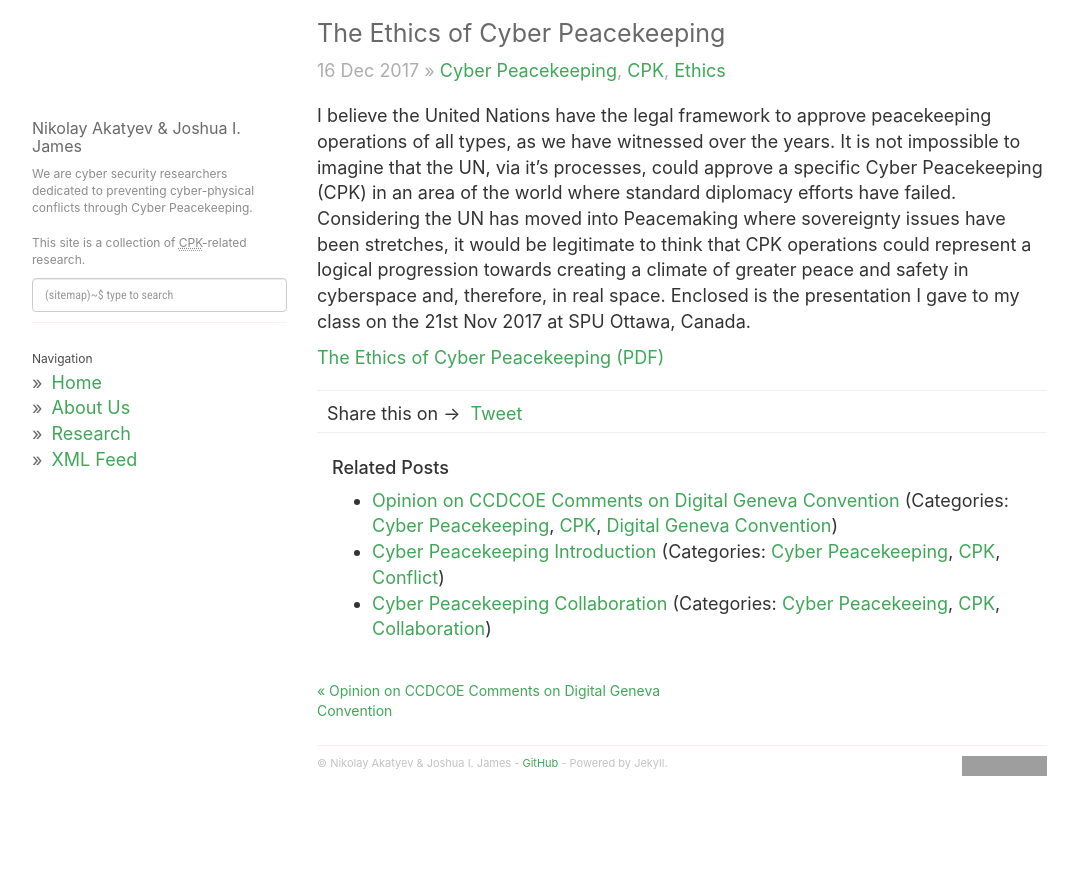
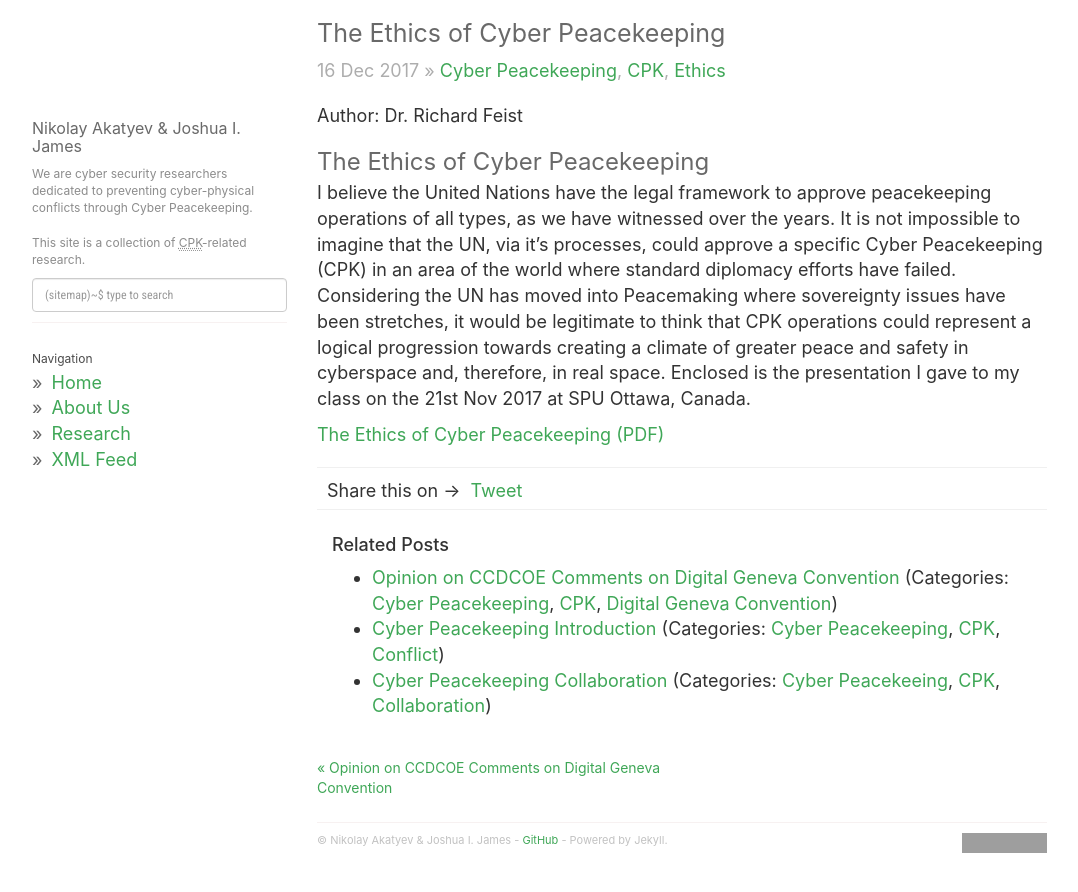
Before and after one commit to jijames/cyberpeacekeeping, a Jekyll site: the page built from _posts/2017-12-16-The-Ethics-of-Cyber-Peacekeeping.md, in a window 1280 px wide. Shown: the top 892 px of the page, without its empty margins (53-1131 px from the left). Built offline with Jekyll 4.4.1, drawn with Linux system fonts in a browser that asks for light colours; nearby versions of some CDN libraries; comment, search, counter and statistics services are not loaded; grey boxes are pictures that could not be loaded.

Commit message:
added author and sections

```diff
--- a/_posts/2017-12-16-The-Ethics-of-Cyber-Peacekeeping.md
+++ b/_posts/2017-12-16-The-Ethics-of-Cyber-Peacekeeping.md
@@ -6,7 +6,9 @@ author: Richard Feist
 categories: [Cyber Peacekeeping, CPK, Ethics]
 modified_time: '2017-12-16T15:36:52+09:00'
 ---
+Author: Dr. Richard Feist
 
+### The Ethics of Cyber Peacekeeping
 I believe the United Nations have the legal framework to approve peacekeeping operations of all types, as we have witnessed over the years. It is not impossible to imagine that the UN, via it's processes, could approve a specific Cyber Peacekeeping (CPK) in an area of the world where standard diplomacy efforts have failed. Considering the UN has moved into Peacemaking where sovereignty issues have been stretches, it would be legitimate to think that CPK operations could represent a logical progression towards creating a climate of greater peace and safety in cyberspace and, therefore, in real space. Enclosed is the presentation I gave to my class on the 21st Nov 2017 at SPU Ottawa, Canada.
 
 [The Ethics of Cyber Peacekeeping (PDF)](static/docs/2017-11-21-Cyber-PeaceKeeping-Ethics-V1.pdf)
```
